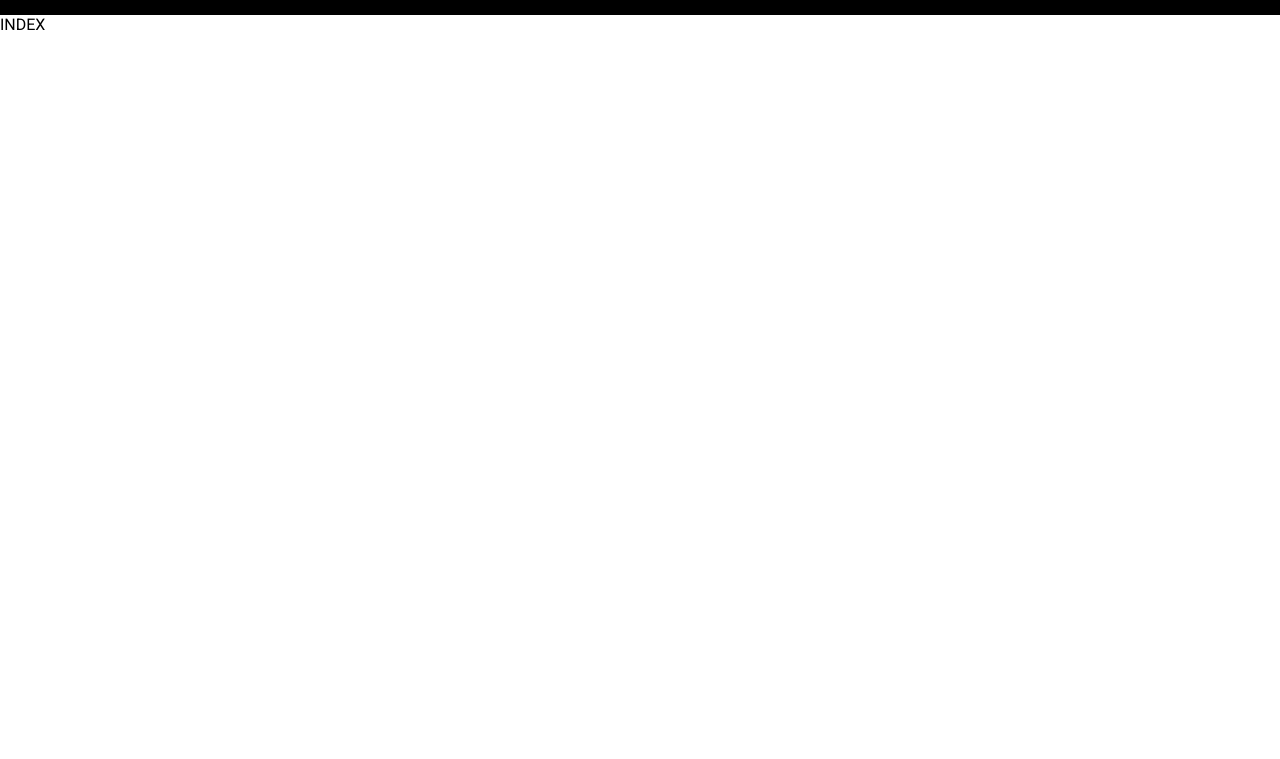
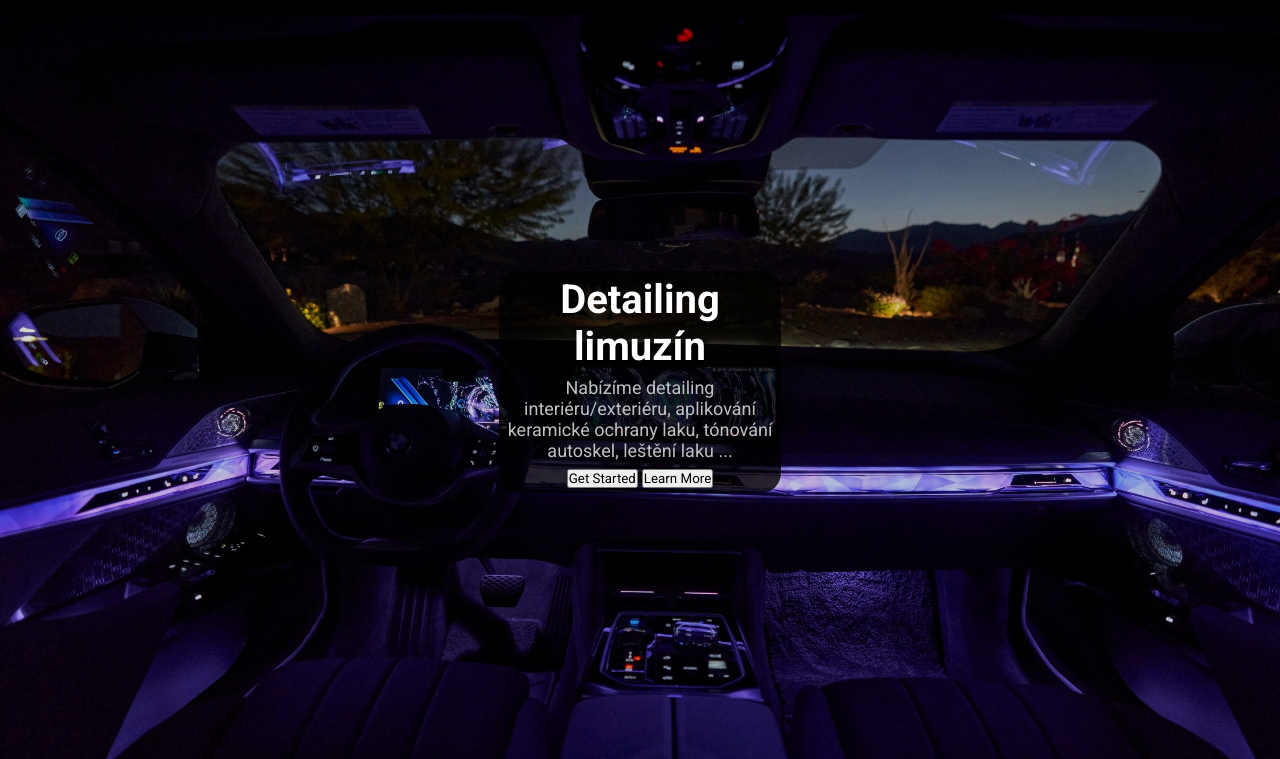
Before and after one commit to matthewSach/zaverecneKodovani, a plain HTML site: page index.html in a window 1280 px wide. Shown: the part 41-800 px from the top of the page. Drawn offline with Linux system fonts and the light colour scheme.

Commit message:
welcome section almost done

```diff
--- a/index.html
+++ b/index.html
@@ -17,13 +17,20 @@
             </ul>
         </nav>
         <section class="welcome-section">
-            <div></div>
+            <div class="welcome-container">
+                <h1 class="main-heading">Detailing limuzín</h1>
+                <p>Nabízíme detailing interiéru/exteriéru, aplikování keramické ochrany laku, tónování autoskel, leštění laku ...</p>
+                <div class="">
+                    <button class="">Get Started</button>
+                    <button class="">Learn More</button>
+                </div>
+            </div>
         </section>
     </header>
 
 
     <main>
-        INDEX
+
     </main>
 
     <footer>
--- a/style.css
+++ b/style.css
@@ -4,7 +4,7 @@
     box-sizing: border-box;
     font-family: 'Roboto', sans-serif;
 }
-
+/* NAVIGACE */
 nav{
     width: 100%;
     height: 7vh;
@@ -31,8 +31,6 @@ nav{
     text-decoration: none;
 
 }
-
-
 .sp-link{
     /* border: 1px solid white; */
     width: 10%;
@@ -42,3 +40,37 @@ nav{
     display: block;
     margin: 0 auto;
 }
+
+/* /NAVIGACE */
+
+
+/* INDEX */
+.welcome-section{
+    background: linear-gradient(rgba(0,0,0,0.2), rgba(0,0,0,0.1)), url(images/welcome.jpg);
+    height: 93vh;
+    background-repeat: no-repeat;
+    background-size: cover;
+    background-position: center;
+    display: flex;
+    justify-content: center;
+    align-items: center;
+    color: #fff;
+}
+
+.welcome-container{
+    width: 22%;
+    background: linear-gradient(rgba(0,0,0,0.8), rgba(0,0,0,0.8));
+    border-radius: 20px;
+    text-align: center;
+    margin-bottom: 10px;
+    padding: 5px;
+}
+
+.main-heading{
+    font-size: 40px;
+}
+.welcome-container p{
+    color: #c0c0c0;
+    margin: 7px 0;
+    font-size: 18px;
+}
```
Also changed, not shown: images/welcome-img.jpg (added), images/welcome.jpg (added).
